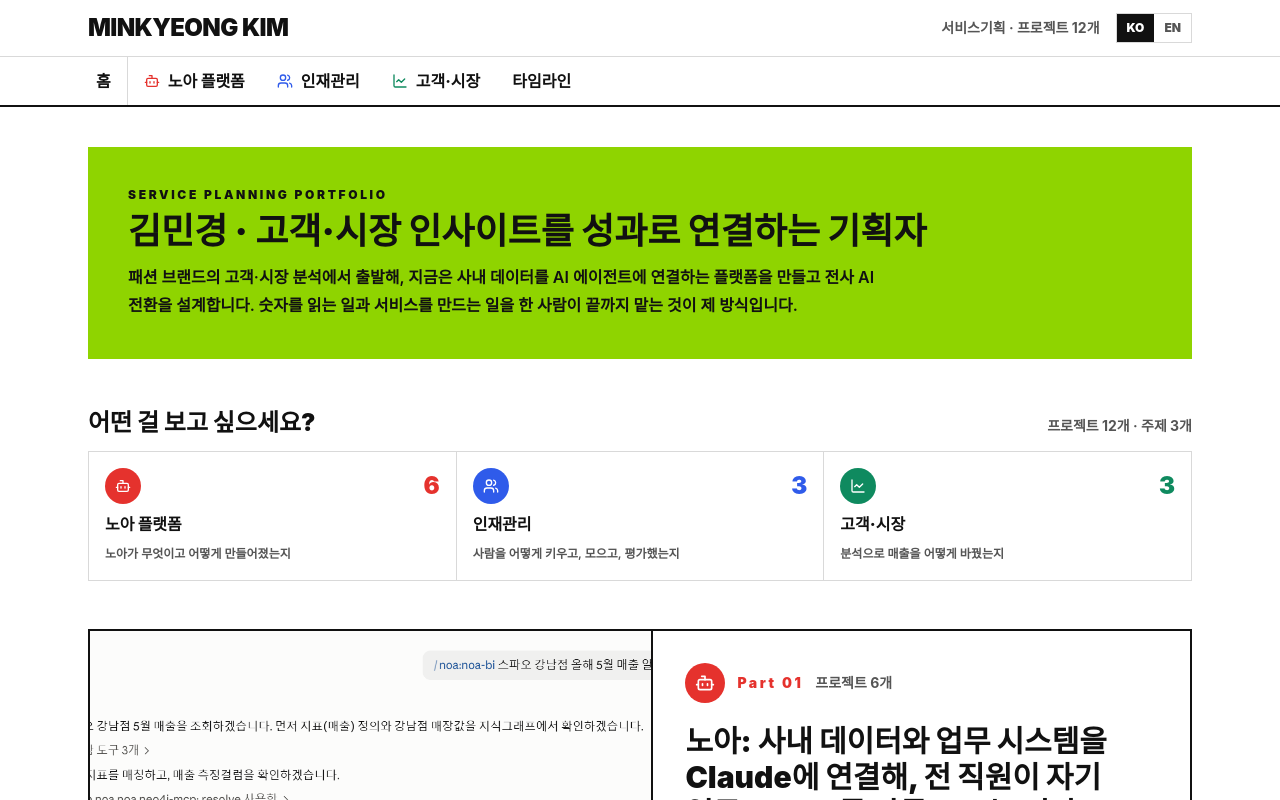
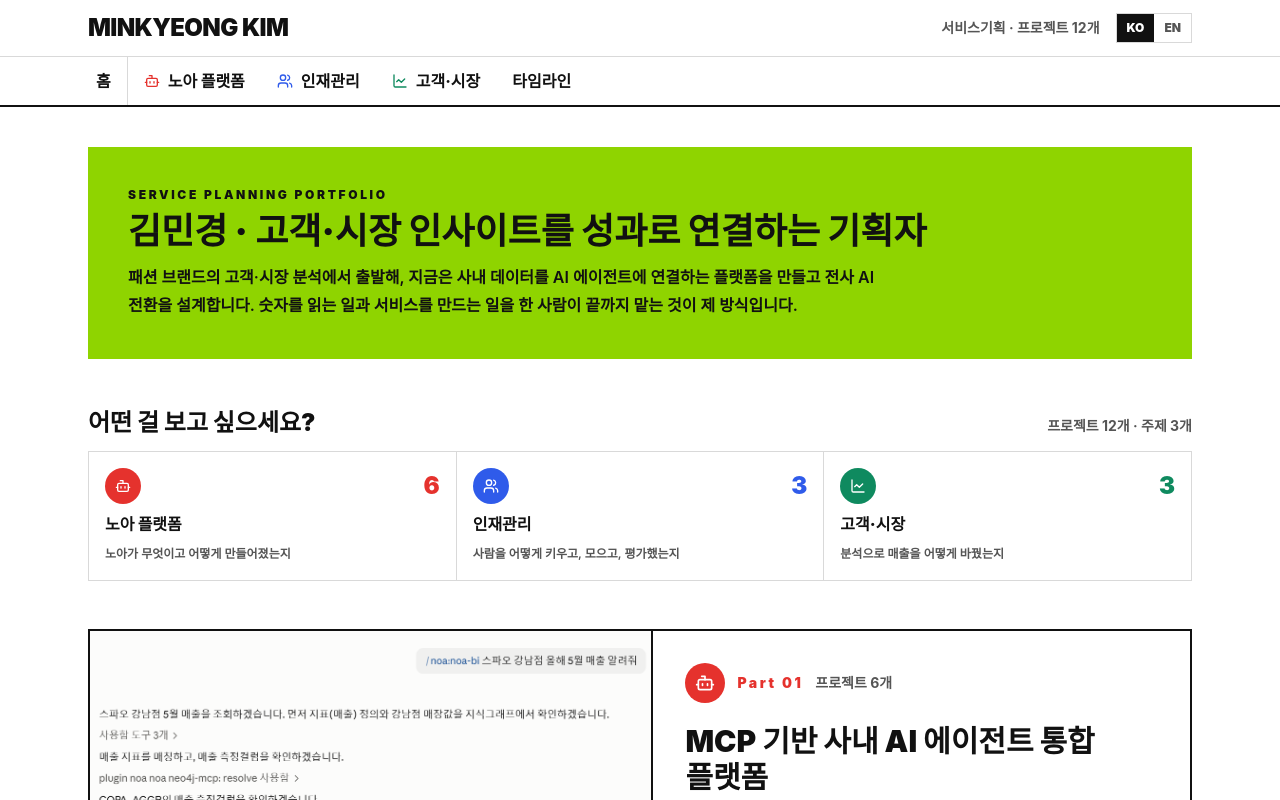
Before and after one commit to MINKYEONG-GIM/portfolio, a Next.js app: page / in a window 1280 px wide. Shown: the top 800 px of the page. Built offline with nearby package versions, Linux system fonts and the light colour scheme; no server answers; a web font is replaced by a local one.

Commit message:
Part 1 제목을 'MCP 기반 사내 AI 에이전트 통합 플랫폼'으로 변경
Co-Authored-By: Claude Fable 5.1 <noreply@anthropic.com>

```diff
--- a/src/data/projects.en.ts
+++ b/src/data/projects.en.ts
@@ -14,7 +14,7 @@ export const PROFILE_EN = {
 
 export const PARTS_EN: Record<number, Partial<Part>> = {
   1: {
-    title: "NoA: the company-wide AI agent platform that connects internal data and systems to Claude, so every employee can build and use agents for their own work",
+    title: "MCP-based Enterprise AI Agent Platform",
     short: "NoA Platform",
     question: "What NoA is and how it was built",
     tagline: "Data foundation → Knowledge search → Agent platform → Enterprise integration → Next step",
--- a/src/data/projects.ts
+++ b/src/data/projects.ts
@@ -70,7 +70,7 @@ export const PARTS: Part[] = [
   {
     no: 1,
     code: "Part 01",
-    title: "노아: 사내 데이터와 업무 시스템을 Claude에 연결해, 전 직원이 자기 업무 Agent를 만들고 쓰는 전사 AI 에이전트 플랫폼",
+    title: "MCP 기반 사내 AI 에이전트 통합 플랫폼",
     short: "노아 플랫폼",
     question: "노아가 무엇이고 어떻게 만들어졌는지",
     tagline: "데이터 기반 → 지식 검색 → 에이전트 플랫폼 → 전사 통합 → 다음 단계",
```
